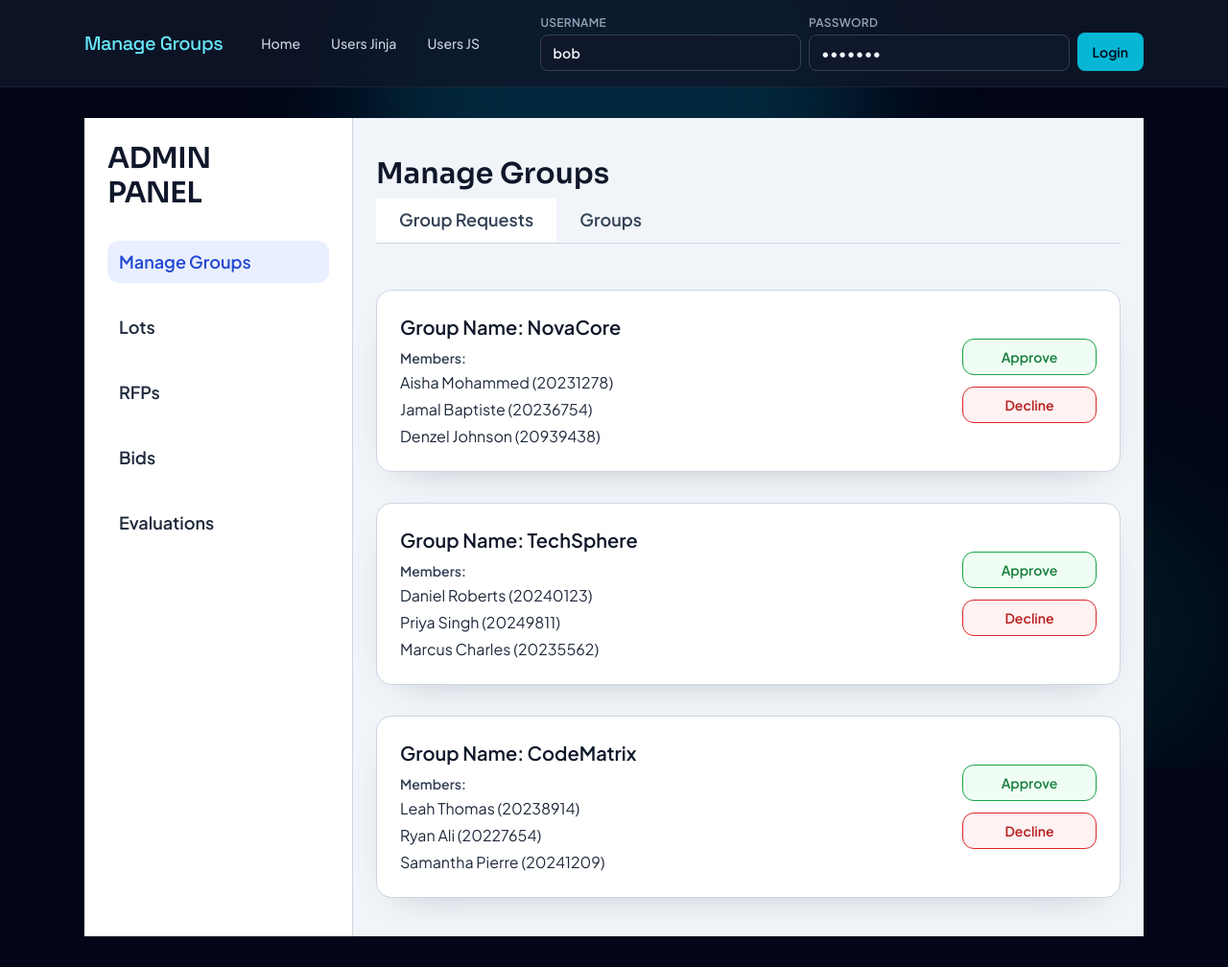
After one commit to COMP-3604-Project-Codex/Procurement-Simulator, a Flask app: page /admin/manage-groups in a window 1280 px wide. The commit adds this page. Shown: the whole page at 96% size. Run offline with Flask 3, Linux system fonts and the light colour scheme; some libraries are stand-ins or nearby versions.

Commit message:
Added the UI elements and functionality for the admin group management workflow

```diff
--- a/App/templates/admin/index.html
+++ /dev/null
@@ -1,5 +0,0 @@
-{% extends 'admin/master.html' %}
-
-{% block body %}
-  <p>Hello world</p>
-{% endblock %}
--- /dev/null
+++ b/App/templates/admin/manage_groups.html
@@ -0,0 +1,132 @@
+{% extends 'layout.html' %}
+{% block title %}Manage Groups{% endblock %}
+{% block page %}Manage Groups{% endblock %}
+{% block content %}
+<div class="min-h-screen lg:grid lg:grid-cols-[280px_1fr] bg-slate-100">
+  <aside class="border-b border-slate-300 bg-white p-5 lg:border-b-0 lg:border-r lg:p-6">
+    <div class="mb-8">
+      <p class="font-heading text-3xl font-semibold tracking-tight text-slate-900">ADMIN</p>
+      <p class="font-heading text-3xl font-semibold tracking-tight text-slate-900">PANEL</p>
+    </div>
+    <nav class="space-y-6 text-[1.7rem] leading-tight text-slate-800 sm:text-lg">
+      <a href="{{ url_for('admin_views.admin_manage_groups') }}" class="block rounded-xl px-3 py-2 font-semibold bg-brand-100 text-brand-600">Manage Groups</a>
+      <a href="#" class="block rounded-xl px-3 py-2 font-semibold hover:bg-slate-100">Lots</a>
+      <a href="#" class="block rounded-xl px-3 py-2 font-semibold hover:bg-slate-100">RFPs</a>
+      <a href="#" class="block rounded-xl px-3 py-2 font-semibold hover:bg-slate-100">Bids</a>
+      <a href="#" class="block rounded-xl px-3 py-2 font-semibold hover:bg-slate-100">Evaluations</a>
+    </nav>
+  </aside>
+  <main class="bg-slate-100 p-0">
+    <div class="mx-auto max-w-5xl">
+      <div class="pt-10 pb-6 px-6">
+        <h1 class="text-3xl font-heading font-semibold text-slate-900 mb-2">Manage Groups</h1>
+        <div class="flex border-b border-slate-300 mb-6">
+          <button id="tab-requests" class="px-6 py-2 text-lg font-semibold border-b-2 focus:outline-none transition-colors border-transparent text-slate-700 hover:bg-slate-50" onclick="showTab('requests')">Group Requests</button>
+          <button id="tab-groups" class="px-6 py-2 text-lg font-semibold border-b-2 focus:outline-none transition-colors border-transparent text-slate-700 hover:bg-slate-50" onclick="showTab('groups')">Groups</button>
+        </div>
+      </div>
+      <div id="section-requests" class="space-y-8 px-6 pb-10">
+        {% for request in group_requests %}
+        <div class="request-card rounded-2xl border border-slate-300 bg-white p-6 shadow-panel flex flex-col md:flex-row md:items-center md:justify-between gap-6">
+          <div>
+            <div class="font-semibold text-xl text-slate-900 mb-2">Group Name: {{ request.name }}</div>
+            <div>
+              <p class="text-sm font-semibold text-slate-700 mb-1">Members:</p>
+              <ul class="space-y-1">
+                {% for member in request.members %}
+                <li class="text-slate-800">{{ member.name }} ({{ member.id }})</li>
+                {% endfor %}
+              </ul>
+            </div>
+          </div>
+          <div class="flex flex-col gap-3 min-w-[140px]">
+            <button type="button" data-action="approve" data-group-id="{{ request.id }}" class="approve-btn rounded-xl border border-green-600 bg-green-50 px-6 py-2 text-sm font-semibold text-green-700 transition hover:bg-green-100 w-full">Approve</button>
+            <button type="button" data-action="decline" data-group-id="{{ request.id }}" class="decline-btn rounded-xl border border-red-600 bg-red-50 px-6 py-2 text-sm font-semibold text-red-700 transition hover:bg-red-100 w-full">Decline</button>
+          </div>
+        </div>
+        {% endfor %}
+      </div>
+      <div id="section-groups" class="grid grid-cols-1 md:grid-cols-2 gap-8 px-6 pb-10 hidden">
+        {% for group in groups %}
+        <div class="rounded-2xl border border-slate-300 bg-white p-6 shadow-panel flex flex-col gap-4">
+          <div class="font-semibold text-xl text-slate-900">Group Name: {{ group.name }}</div>
+          <div>
+            <p class="text-sm font-semibold text-slate-700 mb-1">Members:</p>
+            <ul class="space-y-1">
+              {% for member in group.members %}
+              <li class="text-slate-800">{{ member.name }} ({{ member.id }})</li>
+              {% endfor %}
+            </ul>
+          </div>
+          <div>
+            <p class="text-sm font-semibold text-slate-700 mb-1">Assigned Lots:</p>
+            <div class="flex flex-wrap gap-2">
+              {% for lot in group.lots %}
+              <span class="rounded-lg bg-brand-100 px-3 py-1 text-sm font-medium text-brand-600">Lot {{ lot }}</span>
+              {% endfor %}
+            </div>
+          </div>
+          <button type="button" data-group-id="{{ group.id }}" class="assign-lots-btn w-full rounded-xl border border-slate-900 bg-white px-4 py-3 text-base font-semibold text-slate-900 transition hover:bg-slate-100">Assign Lots</button>
+        </div>
+        {% endfor %}
+      </div>
+    </div>
+  </main>
+  <!-- Assign Lots Modal -->
+  <div id="assignLotsModal" class="fixed inset-0 flex items-center justify-center bg-black bg-opacity-50 z-50 hidden">
+    <div class="bg-white text-black rounded-2xl p-8 w-full max-w-md relative">
+      <button onclick="hideAssignLotsModal()" class="absolute top-4 right-4 text-3xl font-bold leading-none">&times;</button>
+      <h2 class="text-2xl font-semibold mb-6 text-center text-slate-900">Assign Lots:</h2>
+      <form id="assignLotsForm" method="post">
+        <label for="lot1" class="block mb-2 text-slate-800 font-semibold">1st Lot:</label>
+        <select name="lot1" id="lot1" class="block w-full mb-4 rounded-lg border border-slate-300 px-3 py-2">
+          {% for lot in lots %}
+          <option value="{{ lot }}">Lot {{ lot }}</option>
+          {% endfor %}
+        </select>
+        <label for="lot2" class="block mb-2 text-slate-800 font-semibold">2nd Lot:</label>
+        <select name="lot2" id="lot2" class="block w-full mb-6 rounded-lg border border-slate-300 px-3 py-2">
+          {% for lot in lots %}
+          <option value="{{ lot }}">Lot {{ lot }}</option>
+          {% endfor %}
+        </select>
+        <button type="submit" class="w-full rounded-xl border border-slate-900 bg-white px-4 py-3 text-lg font-semibold text-slate-900 transition hover:bg-slate-100">Confirm</button>
+      </form>
+    </div>
+  </div>
+</div>
+<script>
+function showTab(tab) {
+  document.getElementById('section-requests').classList.toggle('hidden', tab !== 'requests');
+  document.getElementById('section-groups').classList.toggle('hidden', tab !== 'groups');
+  document.getElementById('tab-requests').classList.toggle('border-brand-600', tab === 'requests');
+  document.getElementById('tab-requests').classList.toggle('text-brand-600', tab === 'requests');
+  document.getElementById('tab-requests').classList.toggle('bg-white', tab === 'requests');
+  document.getElementById('tab-groups').classList.toggle('border-brand-600', tab === 'groups');
+  document.getElementById('tab-groups').classList.toggle('text-brand-600', tab === 'groups');
+  document.getElementById('tab-groups').classList.toggle('bg-white', tab === 'groups');
+}
+// Default to requests tab
+showTab('requests');
+
+// Assign Lots Modal logic
+let assignLotsAction = '';
+function showAssignLotsModal(groupId) {
+  assignLotsAction = `/admin/groups/${groupId}/assign-lots`;
+  document.getElementById('assignLotsForm').action = assignLotsAction;
+  document.getElementById('assignLotsModal').classList.remove('hidden');
+}
+function hideAssignLotsModal() {
+  document.getElementById('assignLotsModal').classList.add('hidden');
+}
+// Attach event listeners to Assign Lots buttons after DOM loads
+window.addEventListener('DOMContentLoaded', function() {
+  document.querySelectorAll('.assign-lots-btn').forEach(function(btn) {
+    btn.addEventListener('click', function(e) {
+      e.preventDefault();
+      showAssignLotsModal(btn.dataset.groupId);
+    });
+  });
+});
+</script>
+{% endblock %}
--- a/App/templates/index.html
+++ b/App/templates/index.html
@@ -11,8 +11,9 @@
         <p class="mt-4 max-w-3xl text-slate-300">
             This is a boilerplate Flask application that follows the MVC pattern for structuring the project.
         </p>
-        <div class="mt-6">
+        <div class="mt-6 flex flex-col gap-3">
             <a href="/student" class="inline-flex items-center rounded-lg bg-cyan-500 px-4 py-2 text-sm font-semibold text-slate-950 transition hover:bg-cyan-400">Open Procurement Simulator Student Home</a>
+            <a href="/admin/manage-groups" class="inline-flex items-center rounded-lg bg-emerald-500 px-4 py-2 text-sm font-semibold text-slate-950 transition hover:bg-emerald-400">Open Admin Group Management</a>
         </div>
     </section>
 {% endblock %}
--- a/App/templates/layout.html
+++ b/App/templates/layout.html
@@ -11,10 +11,20 @@
           extend: {
             fontFamily: {
               display: ["Space Grotesk", "sans-serif"],
-              body: ["Plus Jakarta Sans", "sans-serif"]
+              body: ["Plus Jakarta Sans", "sans-serif"],
+              heading: ["Sora", "sans-serif"]
+            },
+            colors: {
+              brand: {
+                50: "#f5f8ff",
+                100: "#e9efff",
+                500: "#2f5dff",
+                600: "#2348d2"
+              }
             },
             boxShadow: {
-              soft: "0 14px 36px -20px rgba(15, 23, 42, 0.55)"
+              soft: "0 14px 36px -20px rgba(15, 23, 42, 0.55)",
+              panel: "0 14px 40px -26px rgba(15, 23, 42, 0.35)"
             }
           }
         }
@@ -22,7 +32,7 @@
     </script>
     <link rel="preconnect" href="https://fonts.googleapis.com">
     <link rel="preconnect" href="https://fonts.gstatic.com" crossorigin>
-    <link href="https://fonts.googleapis.com/css2?family=Plus+Jakarta+Sans:wght@400;500;600;700&family=Space+Grotesk:wght@500;700&display=swap" rel="stylesheet">
+    <link href="https://fonts.googleapis.com/css2?family=Plus+Jakarta+Sans:wght@400;500;600;700&family=Space+Grotesk:wght@500;700&family=Sora:wght@500;600;700&display=swap" rel="stylesheet">
     <link rel="stylesheet" href="{{ url_for('static', filename='style.css') }}">
     <title>{% block title %}{% endblock %}</title>
 
--- a/App/views/__init__.py
+++ b/App/views/__init__.py
@@ -4,8 +4,8 @@ from .user import user_views
 from .index import index_views
 from .auth import auth_views
 from .student import student_views
-from .admin import setup_admin
+from .admin import admin_views, setup_admin
 
 
-views = [user_views, index_views, auth_views, student_views]
+views = [user_views, index_views, auth_views, student_views, admin_views]
 # blueprints must be added to this list
--- a/App/views/admin.py
+++ b/App/views/admin.py
@@ -1,7 +1,7 @@
 from flask_admin.contrib.sqla import ModelView
 from flask_jwt_extended import jwt_required, current_user, unset_jwt_cookies, set_access_cookies
 from flask_admin import Admin
-from flask import flash, redirect, url_for, request
+from flask import flash, redirect, url_for, request, Blueprint, render_template
 from App.database import db
 from App.models import User
 
@@ -19,3 +19,86 @@ class AdminView(ModelView):
 def setup_admin(app):
     admin = Admin(app, name='FlaskMVC', template_mode='bootstrap3')
     admin.add_view(AdminView(User, db.session))
+
+admin_views = Blueprint('admin_views', __name__, template_folder='../templates/admin')
+
+# Dummy data for demonstration
+GROUPS = [
+    {
+        'id': 1,
+        'name': 'NovaCore',
+        'members': [
+            {'name': 'Aisha Mohammed', 'id': '20231278'},
+            {'name': 'Jamal Baptiste', 'id': '20236754'},
+            {'name': 'Denzel Johnson', 'id': '20939438'}
+        ],
+        'lots': [8, 4]
+    },
+    {
+        'id': 2,
+        'name': 'CodeMatrix',
+        'members': [
+            {'name': 'Leah Thomas', 'id': '20238914'},
+            {'name': 'Ryan Ali', 'id': '20227654'},
+            {'name': 'Samantha Pierre', 'id': '20241209'}
+        ],
+        'lots': [2, 5]
+    }
+]
+
+GROUP_REQUESTS = [
+    {
+        'id': 1,
+        'name': 'NovaCore',
+        'members': [
+            {'name': 'Aisha Mohammed', 'id': '20231278'},
+            {'name': 'Jamal Baptiste', 'id': '20236754'},
+            {'name': 'Denzel Johnson', 'id': '20939438'}
+        ]
+    },
+    {
+        'id': 3,
+        'name': 'TechSphere',
+        'members': [
+            {'name': 'Daniel Roberts', 'id': '20240123'},
+            {'name': 'Priya Singh', 'id': '20249811'},
+            {'name': 'Marcus Charles', 'id': '20235562'}
+        ]
+    },
+    {
+        'id': 2,
+        'name': 'CodeMatrix',
+        'members': [
+            {'name': 'Leah Thomas', 'id': '20238914'},
+            {'name': 'Ryan Ali', 'id': '20227654'},
+            {'name': 'Samantha Pierre', 'id': '20241209'}
+        ]
+    }
+]
+
+LOTS = [2, 4, 5, 8]
+
+@admin_views.route('/admin/groups/<int:group_id>/assign-lots', methods=['GET', 'POST'])
+def admin_assign_lots(group_id):
+    group = next((g for g in GROUPS if g['id'] == group_id), None)
+    if request.method == 'POST':
+        # Here you would update the group's lots in the database
+        lot1 = request.form.get('lot1')
+        lot2 = request.form.get('lot2')
+        group['lots'] = [int(lot1), int(lot2)]
+        return redirect(url_for('admin_views.admin_groups'))
+    return render_template('admin/assign_lots_modal.html', group=group, lots=LOTS)
+
+@admin_views.route('/admin/group-requests/<int:group_id>/approve', methods=['POST'])
+def admin_approve_group(group_id):
+    # Here you would approve the group request in the database
+    return redirect(url_for('admin_views.admin_group_requests'))
+
+@admin_views.route('/admin/group-requests/<int:group_id>/decline', methods=['POST'])
+def admin_decline_group(group_id):
+    # Here you would decline the group request in the database
+    return redirect(url_for('admin_views.admin_group_requests'))
+
+@admin_views.route('/admin/manage-groups')
+def admin_manage_groups():
+    return render_template('admin/manage_groups.html', tab='requests', group_requests=GROUP_REQUESTS, groups=GROUPS)
```
Also changed, not shown: App/templates/admin/assign_lots_modal.html (added, +22 -0 lines), designs/admin group management/Admin Approve Group.png (added), designs/admin group management/Admin Manage Groups.png (added), designs/admin group management/Admin View Group Requests.png (added).
